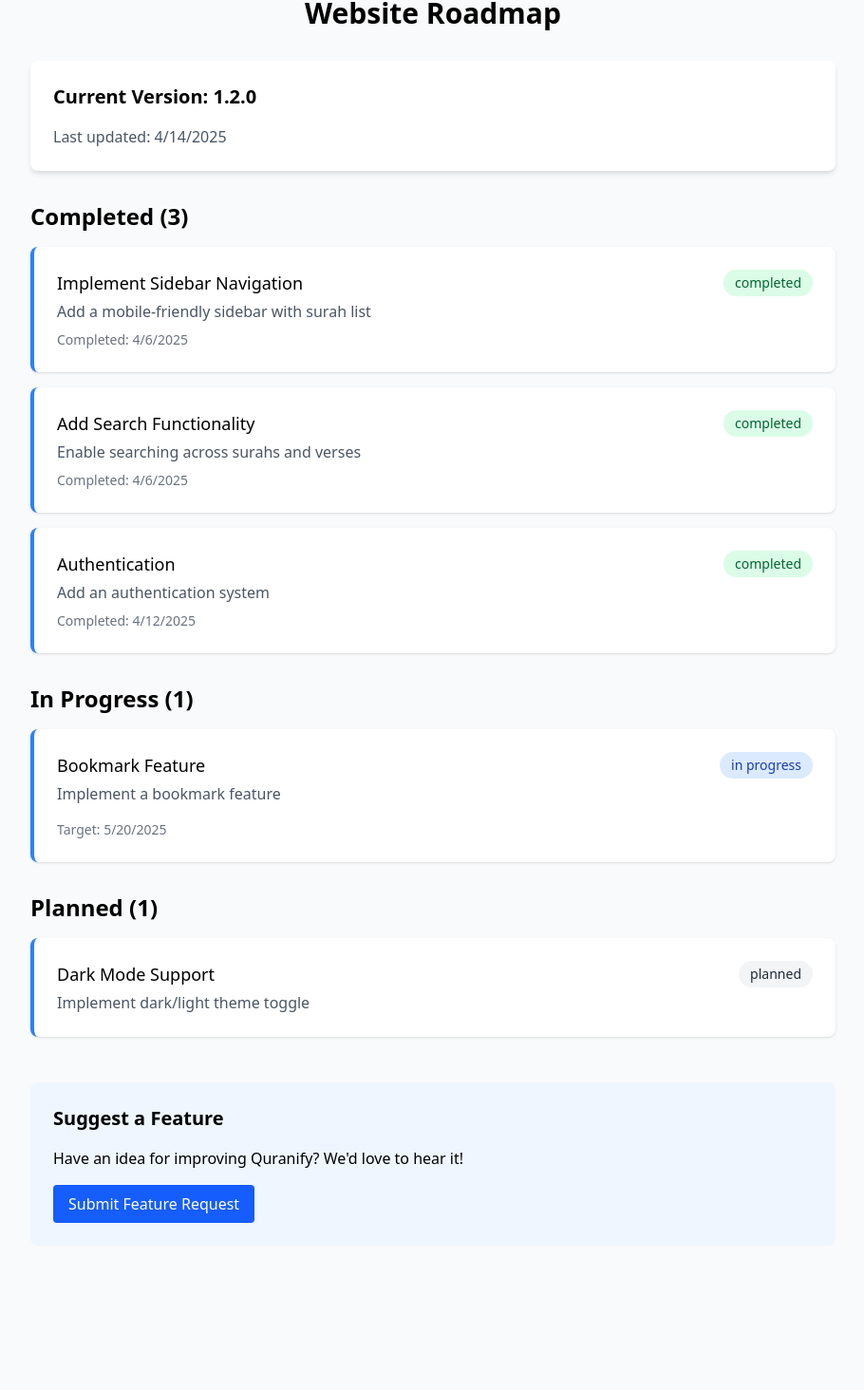
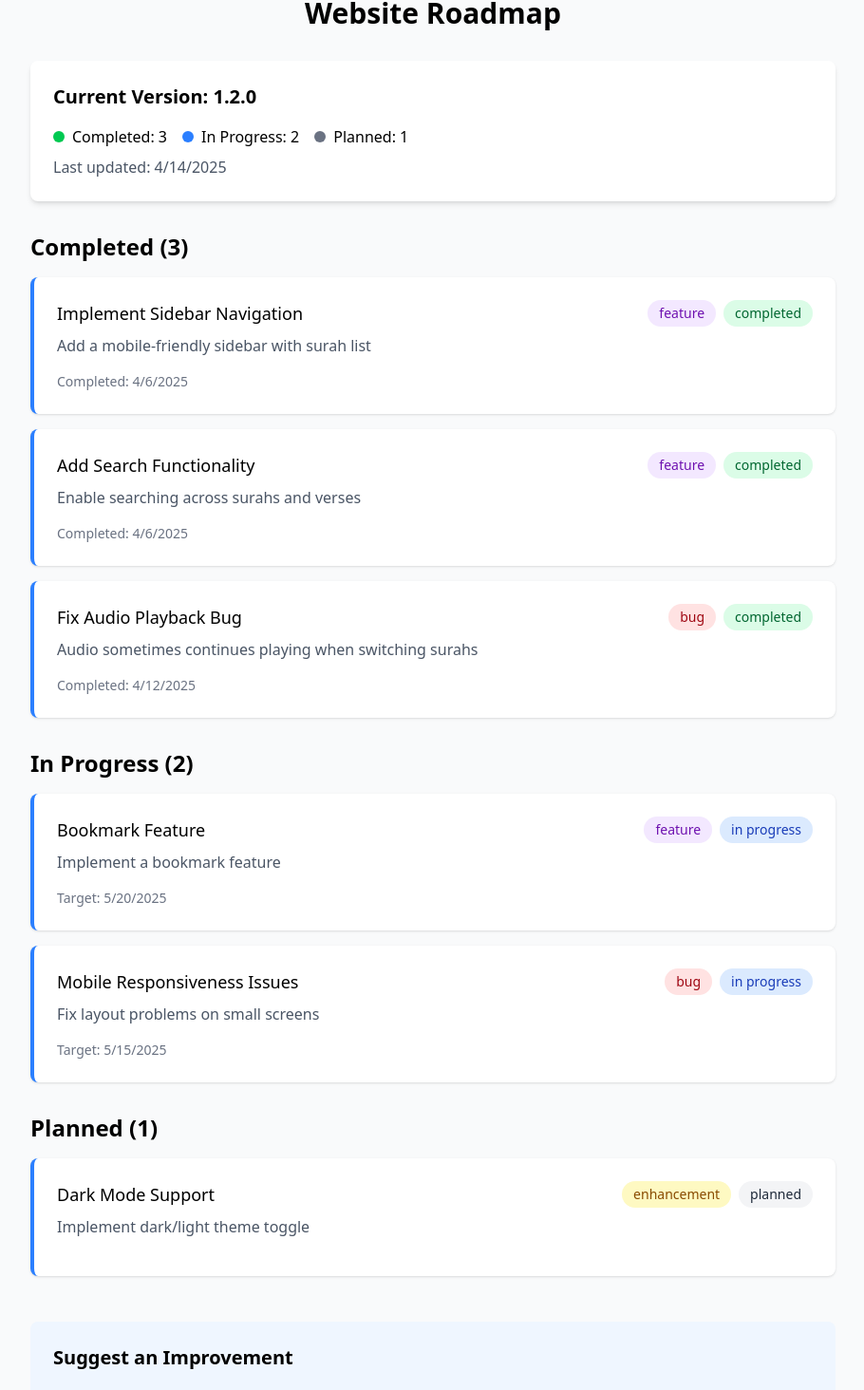
Before and after one commit to EasyCanadianGamer/quranify, a React (Vite) app: page /roadmap in a window 1280 px wide. Shown: the part 318-1782 px from the top of the page at 95% size, without its empty margins (184-1094 px from the left). Built offline with nearby package versions, Linux system fonts and the light colour scheme; a web font is replaced by a local one.

Commit message:
improved roadmap

```diff
--- a/src/components/Roadmap.tsx
+++ b/src/components/Roadmap.tsx
@@ -1,23 +1,25 @@
 import { useState } from 'react';
 
 type RoadmapStatus = 'planned' | 'in-progress' | 'completed';
+type RoadmapType = 'feature' | 'bug' | 'enhancement';
 
 type RoadmapItem = {
   id: number;
   title: string;
   description: string;
   status: RoadmapStatus;
+  type: RoadmapType;
   targetDate?: string;
   completedDate?: string;
 };
 
-// Move roadmap data to a separate config file (or keep here if preferred)
 const ROADMAP_DATA: RoadmapItem[] = [
   {
     id: 1,
     title: 'Implement Sidebar Navigation',
     description: 'Add a mobile-friendly sidebar with surah list',
     status: 'completed',
+    type: 'feature',
     completedDate: '2025-4-6'
   },
   {
@@ -25,13 +27,15 @@ const ROADMAP_DATA: RoadmapItem[] = [
     title: 'Add Search Functionality',
     description: 'Enable searching across surahs and verses',
     status: 'completed',
+    type: 'feature',
     completedDate: '2025-4-6'
   },
   {
     id: 3,
-    title: 'Authentication',
-    description: 'Add an authentication system',
+    title: 'Fix Audio Playback Bug',
+    description: 'Audio sometimes continues playing when switching surahs',
     status: 'completed',
+    type: 'bug',
     completedDate: '2025-4-12'
   },
   {
@@ -39,13 +43,23 @@ const ROADMAP_DATA: RoadmapItem[] = [
     title: 'Bookmark Feature',
     description: 'Implement a bookmark feature',
     status: 'in-progress',
+    type: 'feature',
     targetDate: '2025-5-20'
   },
   {
     id: 5,
     title: 'Dark Mode Support',
     description: 'Implement dark/light theme toggle',
-    status: 'planned'
+    status: 'planned',
+    type: 'enhancement'
+  },
+  {
+    id: 6,
+    title: 'Mobile Responsiveness Issues',
+    description: 'Fix layout problems on small screens',
+    status: 'in-progress',
+    type: 'bug',
+    targetDate: '2025-5-15'
   },
 ];
 
@@ -60,10 +74,22 @@ const Roadmap = () => {
     completed: 'bg-green-100 text-green-800'
   };
 
+  const typeStyles: Record<RoadmapType, string> = {
+    feature: 'bg-purple-100 text-purple-800',
+    bug: 'bg-red-100 text-red-800',
+    enhancement: 'bg-yellow-100 text-yellow-800'
+  };
+
   const statusLabels: Record<RoadmapStatus, string> = {
     planned: 'planned',
     'in-progress': 'in progress',
     completed: 'completed'
+  };
+
+  const typeLabels: Record<RoadmapType, string> = {
+    feature: 'feature',
+    bug: 'bug',
+    enhancement: 'enhancement'
   };
 
   const getStatusCount = (status: RoadmapStatus) =>
@@ -75,7 +101,21 @@ const Roadmap = () => {
 
       <div className="mb-8 p-6 bg-white rounded-lg shadow-md">
         <h2 className="text-xl font-semibold mb-4">Current Version: 1.2.0</h2>
-        <p className="text-gray-600">Last updated: {new Date().toLocaleDateString()}</p>
+        <div className="flex flex-wrap gap-4">
+          <div className="flex items-center">
+            <span className="w-3 h-3 rounded-full bg-green-500 mr-2"></span>
+            <span>Completed: {getStatusCount('completed')}</span>
+          </div>
+          <div className="flex items-center">
+            <span className="w-3 h-3 rounded-full bg-blue-500 mr-2"></span>
+            <span>In Progress: {getStatusCount('in-progress')}</span>
+          </div>
+          <div className="flex items-center">
+            <span className="w-3 h-3 rounded-full bg-gray-500 mr-2"></span>
+            <span>Planned: {getStatusCount('planned')}</span>
+          </div>
+        </div>
+        <p className="text-gray-600 mt-2">Last updated: {new Date().toLocaleDateString()}</p>
       </div>
 
       <div className="space-y-8">
@@ -94,6 +134,8 @@ const Roadmap = () => {
                     item={item}
                     statusStyle={statusStyles[status]}
                     statusLabel={statusLabels[status]}
+                    typeStyle={typeStyles[item.type]}
+                    typeLabel={typeLabels[item.type]}
                   />
                 ))}
             </div>
@@ -106,48 +148,61 @@ const Roadmap = () => {
   );
 };
 
-// Extracted card component for better readability
 const RoadmapCard = ({
   item,
   statusStyle,
-  statusLabel
+  statusLabel,
+  typeStyle,
+  typeLabel
 }: {
   item: RoadmapItem;
   statusStyle: string;
   statusLabel: string;
+  typeStyle: string;
+  typeLabel: string;
 }) => (
   <div className="p-6 bg-white rounded-lg shadow-sm border-l-4 border-blue-500">
-    <div className="flex justify-between items-start">
-      <div>
+    <div className="flex justify-between items-start mb-2">
       <h3 className="text-lg font-medium">{item.title}</h3>
-        <p className="text-gray-600 mt-1">{item.description}</p>
-      </div>
+      <div className="flex gap-2">
+        <span className={`px-3 py-1 rounded-full text-sm font-medium ${typeStyle}`}>
+          {typeLabel}
+        </span>
         <span className={`px-3 py-1 rounded-full text-sm font-medium ${statusStyle}`}>
           {statusLabel}
         </span>
       </div>
+    </div>
 
+    <p className="text-gray-600 mt-1 mb-4">{item.description}</p>
+
+    <div className="flex flex-wrap gap-4 text-sm text-gray-500">
       {item.targetDate && (
-      <div className="mt-4 text-sm text-gray-500">
-        Target: {new Date(item.targetDate).toLocaleDateString()}
+        <div>
+          <span className="font-medium">Target:</span> {new Date(item.targetDate).toLocaleDateString()}
         </div>
       )}
       {item.completedDate && (
-      <div className="mt-2 text-sm text-gray-500">
-        Completed: {new Date(item.completedDate).toLocaleDateString()}
+        <div>
+          <span className="font-medium">Completed:</span> {new Date(item.completedDate).toLocaleDateString()}
         </div>
       )}
     </div>
+  </div>
 );
 
-// Extracted suggestion section
 const FeatureSuggestionSection = () => (
   <div className="mt-12 p-6 bg-blue-50 rounded-lg">
-    <h2 className="text-xl font-semibold mb-4">Suggest a Feature</h2>
+    <h2 className="text-xl font-semibold mb-4">Suggest an Improvement</h2>
     <p className="mb-4">Have an idea for improving Quranify? We'd love to hear it!</p>
+    <div className="flex flex-wrap gap-4">
       <button className="px-4 py-2 bg-blue-600 text-white rounded hover:bg-blue-700 transition">
         Submit Feature Request
       </button>
+      <button className="px-4 py-2 bg-red-600 text-white rounded hover:bg-red-700 transition">
+        Report a Bug
+      </button>
+    </div>
   </div>
 );
 
--- a/src/components/Sidebar.tsx
+++ b/src/components/Sidebar.tsx
@@ -1,19 +1,90 @@
+// // src/components/Sidebar.tsx
+// import { useNavigate } from "react-router-dom";
+// import { AiOutlineClose } from "react-icons/ai";
+// interface SidebarProps {
+//   isOpen: boolean;
+//   toggleSidebar: () => void;
+// }
+
+
+// const Sidebar = ({ isOpen, toggleSidebar }: SidebarProps) => {
+//   const navigate = useNavigate();
+
+//   const handleRoadapClick = () => {
+//     navigate("/roadmap");
+//     toggleSidebar();
+//   };
+//   return (
+//     <>
+//       {/* Overlay */}
+//       {isOpen && (
+//         <div
+//           className="fixed inset-0 backdrop-blur-xs  z-40"
+//           onClick={toggleSidebar}
+//         />
+//       )}
+
+//       {/* Sidebar */}
+//       <div
+//         className={`fixed top-0 left-0 h-full w-64 bg-white shadow-lg z-50 transform transition-transform duration-300 ease-in-out ${
+//           isOpen ? "translate-x-0" : "-translate-x-full"
+//         }`}
+//       >
+//         <div className="p-4 flex justify-between items-center border-b">
+//           <h2 className="text-xl font-bold">Menu</h2>
+//           <button onClick={toggleSidebar} className="text-gray-500 hover:text-gray-700">
+//             <AiOutlineClose size={24} />
+//           </button>
+//         </div>
+//         <nav className="p-4">
+//           <ul className="space-y-2">
+//             <li>
+//               <a href="/" className="block p-2 hover:bg-gray-100 rounded">
+//                 Home
+//               </a>
+//             </li>
+//             <li>
+//               <a href="dua" className="block p-2 hover:bg-gray-100 rounded">
+//                 Duas
+//               </a>
+//             </li>
+//             <li>
+//               <a href="roadmap" className="block p-2 hover:bg-gray-100 rounded">
+//                 Roadmap
+//               </a>
+//             </li>
+//           </ul>
+//         </nav>
+//       </div>
+//     </>
+//   );
+// };
+
+// export default Sidebar;
+
 // src/components/Sidebar.tsx
+import { useNavigate } from "react-router-dom";
 import { AiOutlineClose } from "react-icons/ai";
+
 interface SidebarProps {
   isOpen: boolean;
   toggleSidebar: () => void;
 }
 
+const Sidebar = ({ isOpen, toggleSidebar }: SidebarProps) => {
+  const navigate = useNavigate();
 
-const Sidebar = ({ isOpen, toggleSidebar }: SidebarProps) => {
+  const handleNavigation = (path: string) => {
+    navigate(path);
+    toggleSidebar();
+  };
 
   return (
     <>
       {/* Overlay */}
       {isOpen && (
         <div
-          className="fixed inset-0 backdrop-blur-xs  z-40"
+          className="fixed inset-0 backdrop-blur-xs z-40"
           onClick={toggleSidebar}
         />
       )}
@@ -26,26 +97,39 @@ const Sidebar = ({ isOpen, toggleSidebar }: SidebarProps) => {
       >
         <div className="p-4 flex justify-between items-center border-b">
           <h2 className="text-xl font-bold">Menu</h2>
-          <button onClick={toggleSidebar} className="text-gray-500 hover:text-gray-700">
+          <button
+            onClick={toggleSidebar}
+            className="text-gray-500 hover:text-gray-700"
+            aria-label="Close sidebar"
+          >
             <AiOutlineClose size={24} />
           </button>
         </div>
         <nav className="p-4">
           <ul className="space-y-2">
             <li>
-              <a href="/" className="block p-2 hover:bg-gray-100 rounded">
+              <button
+                onClick={() => handleNavigation("/")}
+                className="w-full text-left p-2 hover:bg-gray-100 rounded"
+              >
                 Home
-              </a>
+              </button>
             </li>
             <li>
-              <a href="dua" className="block p-2 hover:bg-gray-100 rounded">
+              <button
+                onClick={() => handleNavigation("/dua")}
+                className="w-full text-left p-2 hover:bg-gray-100 rounded"
+              >
                 Duas
-              </a>
+              </button>
             </li>
             <li>
-              <a href="roadmap" className="block p-2 hover:bg-gray-100 rounded">
+              <button
+                onClick={() => handleNavigation("/roadmap")}
+                className="w-full text-left p-2 hover:bg-gray-100 rounded"
+              >
                 Roadmap
-              </a>
+              </button>
             </li>
           </ul>
         </nav>
```
Lines whose indentation alone changed are shown as unchanged.
